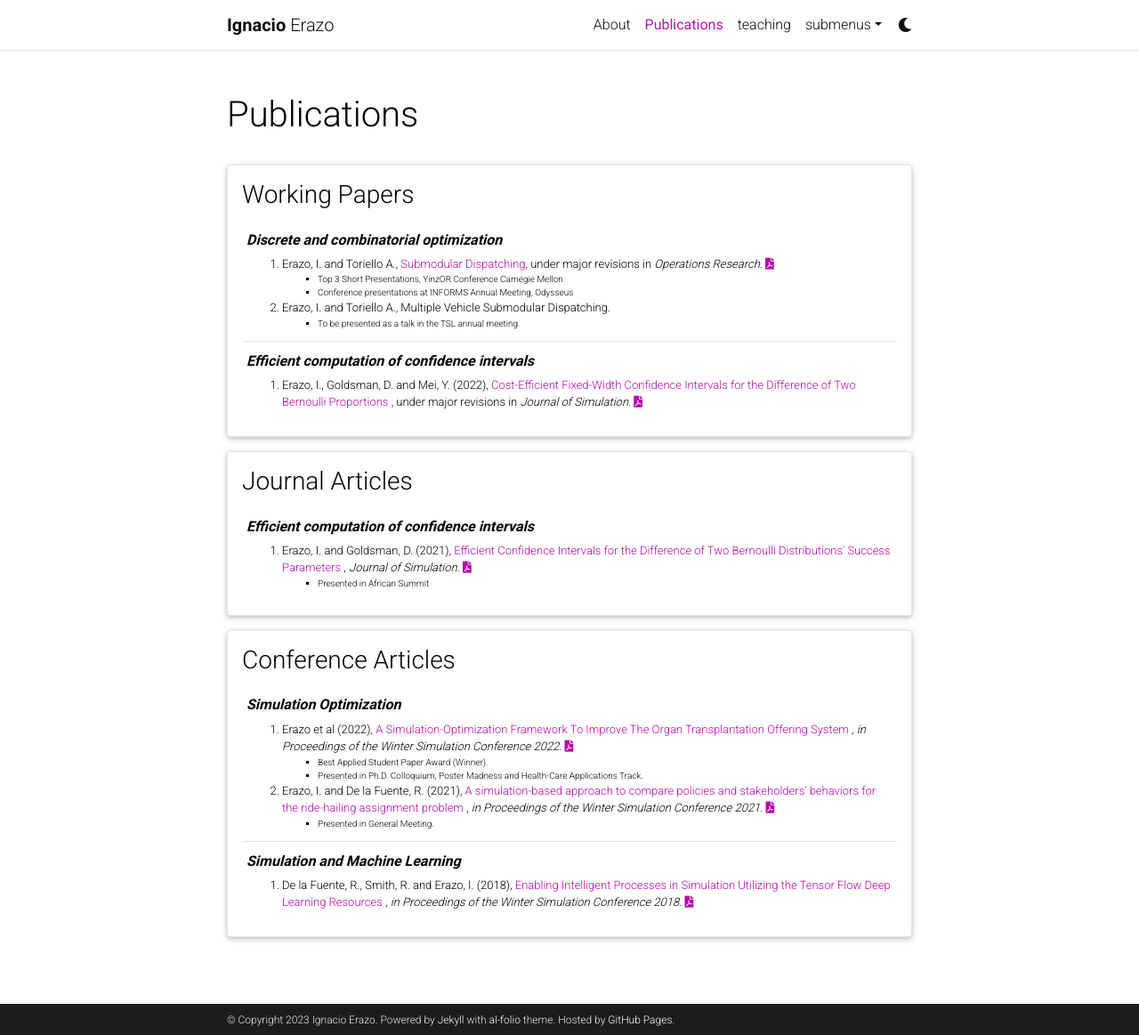
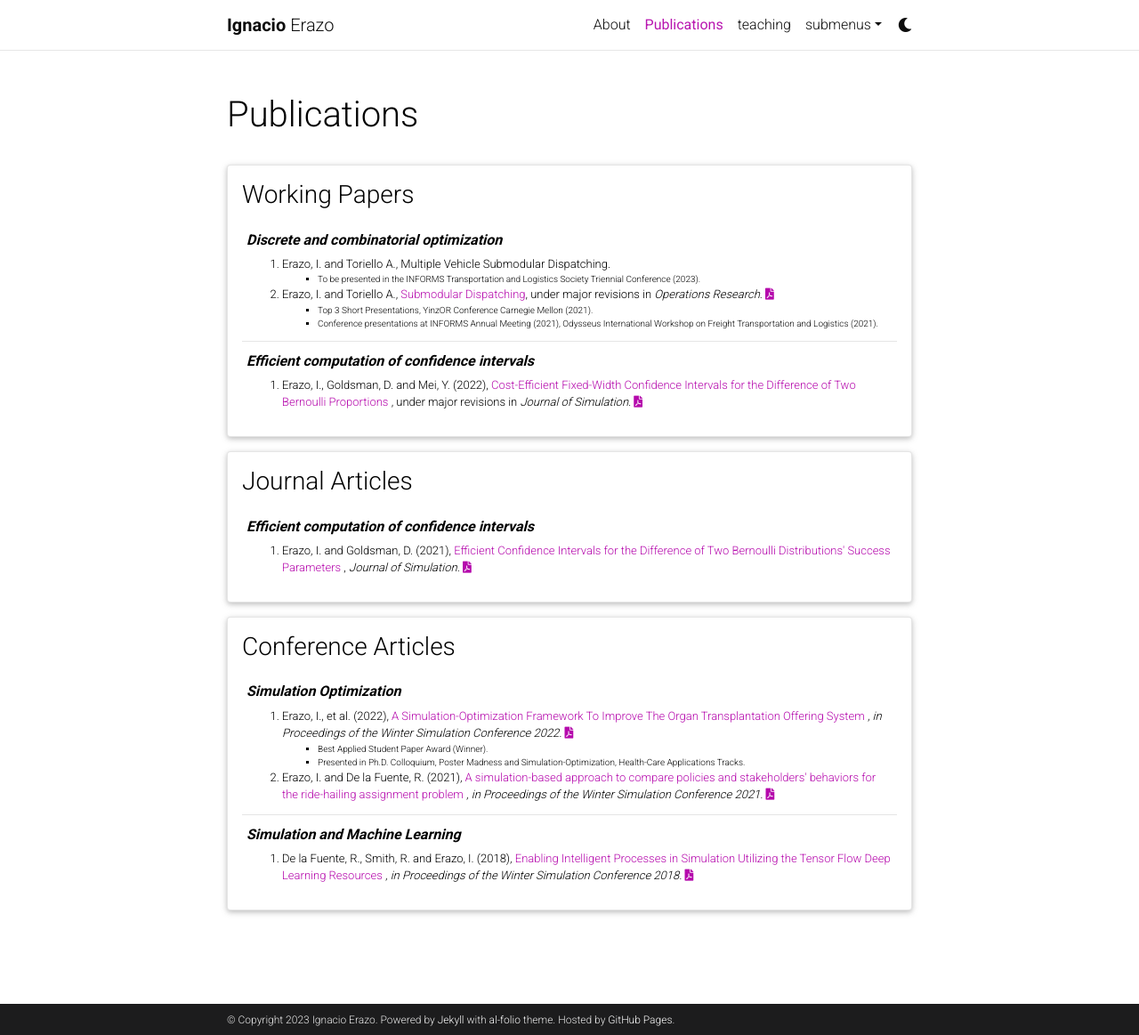
Before and after one commit to ierazo/ierazo.github.io, a Jekyll site: the page built from _pages/pubs_detailed.md, in a window 1280 px wide and 1163 px high. Shown: the whole window at 89% size. Built offline with Jekyll 4.4.1, drawn with Linux system fonts in a browser that asks for light colours; comment, search, counter and statistics services are not loaded; a style sheet for code colours, icons or effects is not loaded.

Commit message:
final changes on pubs

```diff
--- a/_data/pubs_detailed.yml
+++ b/_data/pubs_detailed.yml
@@ -4,13 +4,13 @@
   contents:
     - title: Discrete and combinatorial optimization
       description:
+        - title: Erazo, I. and Toriello A., Multiple Vehicle Submodular Dispatching.
+          contents:
+            - To be presented in the INFORMS Transportation and Logistics Society Triennial Conference (2023).
         - title: Erazo, I. and Toriello A., <a href="https://www.researchgate.net/publication/361592420_Submodular_Dispatching">Submodular Dispatching</a>, under major revisions in <em> Operations Research</em>. <a href="../assets/pdf/preprints/2022_smd_or_original.pdf"><i class="fas fa-file-pdf"></i></a>
           contents:
-            - Top 3 Short Presentations, YinzOR Conference Carnegie Mellon.
-            - Conference presentations at INFORMS Annual Meeting, Odysseus
-        - title: Erazo, I. and Toriello A., Multiple Vehicle Submodular Dispatching.
-          contents:
-            - To be presented as a talk in the TSL annual meeting.
+            - Top 3 Short Presentations, YinzOR Conference Carnegie Mellon (2021).
+            - Conference presentations at INFORMS Annual Meeting (2021), Odysseus International Workshop on Freight Transportation and Logistics (2021).
 
     - title: Efficient computation of confidence intervals
       description:
@@ -24,23 +24,19 @@
     - title: Efficient computation of confidence intervals
       description:
         - title: Erazo, I. and Goldsman, D. (2021), <a href="https://www.researchgate.net/publication/355212303_Efficient_confidence_intervals_for_the_difference_of_two_Bernoulli_distributions'_success_parameters"> Efficient Confidence Intervals for the Difference of Two Bernoulli Distributions' Success Parameters </a>, <em> Journal of Simulation. </em> <a href="../assets/pdf/journal_papers/2021_CIs_min_samples.pdf"><i class="fas fa-file-pdf"></i></a>
-          contents:
-            - Presented in African Summit
 
-# Conference
+
+#################################################################### Conference
 - title: Conference Articles
   type: pubs_list
   contents:
     - title: Simulation Optimization
       description:
-        - title: Erazo et al (2022), <a href="https://www.researchgate.net/publication/367369443_A_Simulation-Optimization_Framework_to_Improve_the_Organ_Transplantation_Offering_System"> A Simulation-Optimization Framework To Improve The Organ Transplantation Offering System </a>, <em> in Proceedings of the Winter Simulation Conference 2022.</em> <a href="../assets/pdf/conference_papers/2022_WSC_Transplantation.pdf"><i class="fas fa-file-pdf"></i></a>
+        - title: Erazo, I., et al. (2022), <a href="https://www.researchgate.net/publication/367369443_A_Simulation-Optimization_Framework_to_Improve_the_Organ_Transplantation_Offering_System"> A Simulation-Optimization Framework To Improve The Organ Transplantation Offering System </a>, <em> in Proceedings of the Winter Simulation Conference 2022.</em> <a href="../assets/pdf/conference_papers/2022_WSC_Transplantation.pdf"><i class="fas fa-file-pdf"></i></a>
           contents:
             - Best Applied Student Paper Award (Winner).
-            - Presented in Ph.D. Colloquium, Poster Madness and Health-Care Applications Track.
-
+            - Presented in Ph.D. Colloquium, Poster Madness and Simulation-Optimization, Health-Care Applications Tracks.
         - title: Erazo, I. and De la Fuente, R. (2021), <a href="https://www.researchgate.net/publication/358830509_A_Simulation-Based_Approach_To_Compare_Policies_and_Stakeholders'_Behaviors_For_The_Ride-Hailing_Assignment_Problem"> A simulation-based approach to compare policies and stakeholders' behaviors for the ride-hailing assignment problem </a>, <em> in Proceedings of the Winter Simulation Conference 2021.</em> <a href="../assets/pdf/conference_papers/2021_WSC_RideHailing.pdf"><i class="fas fa-file-pdf"></i></a>
-          contents:
-            - Presented in General Meeting.
 
     - title: Simulation and Machine Learning
       description:
```
